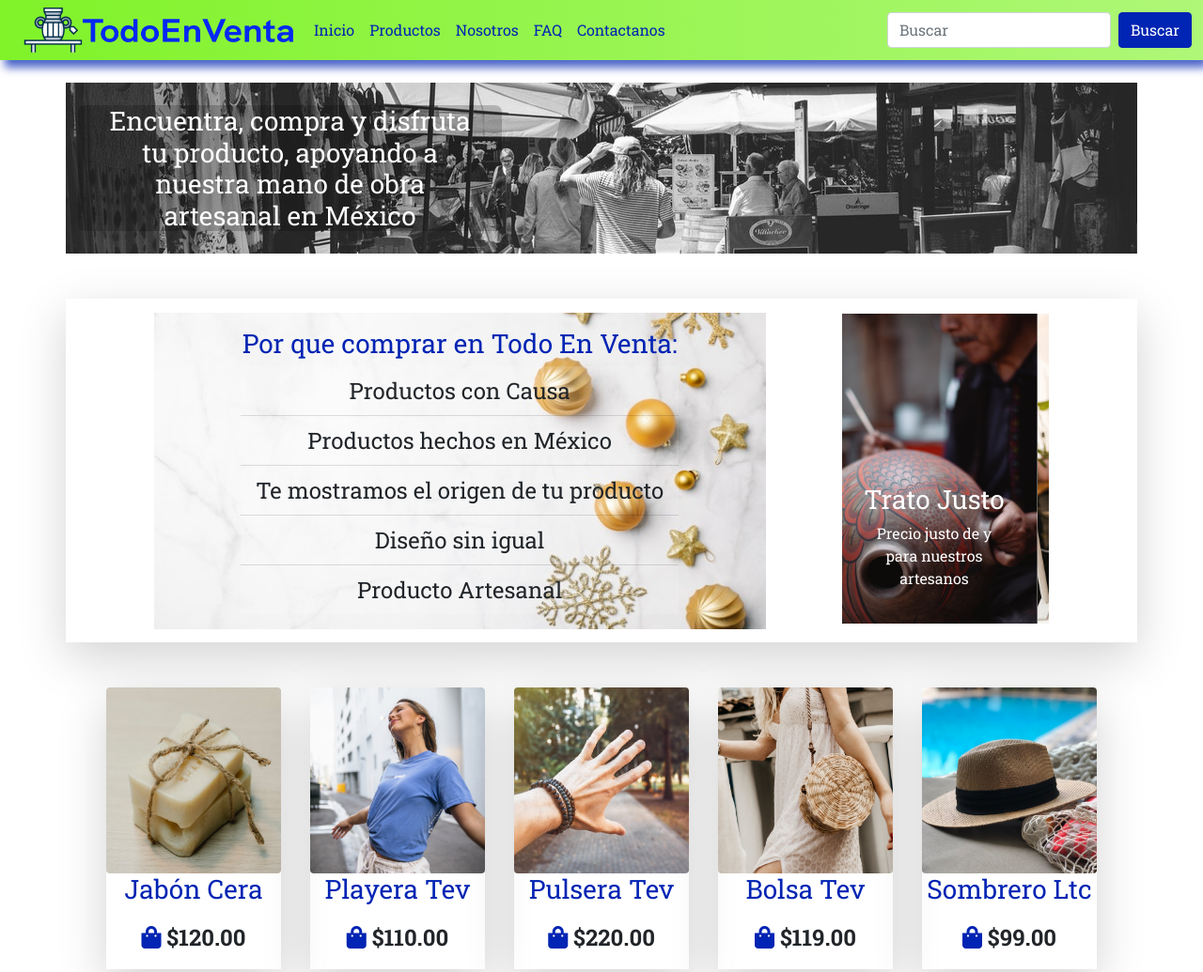
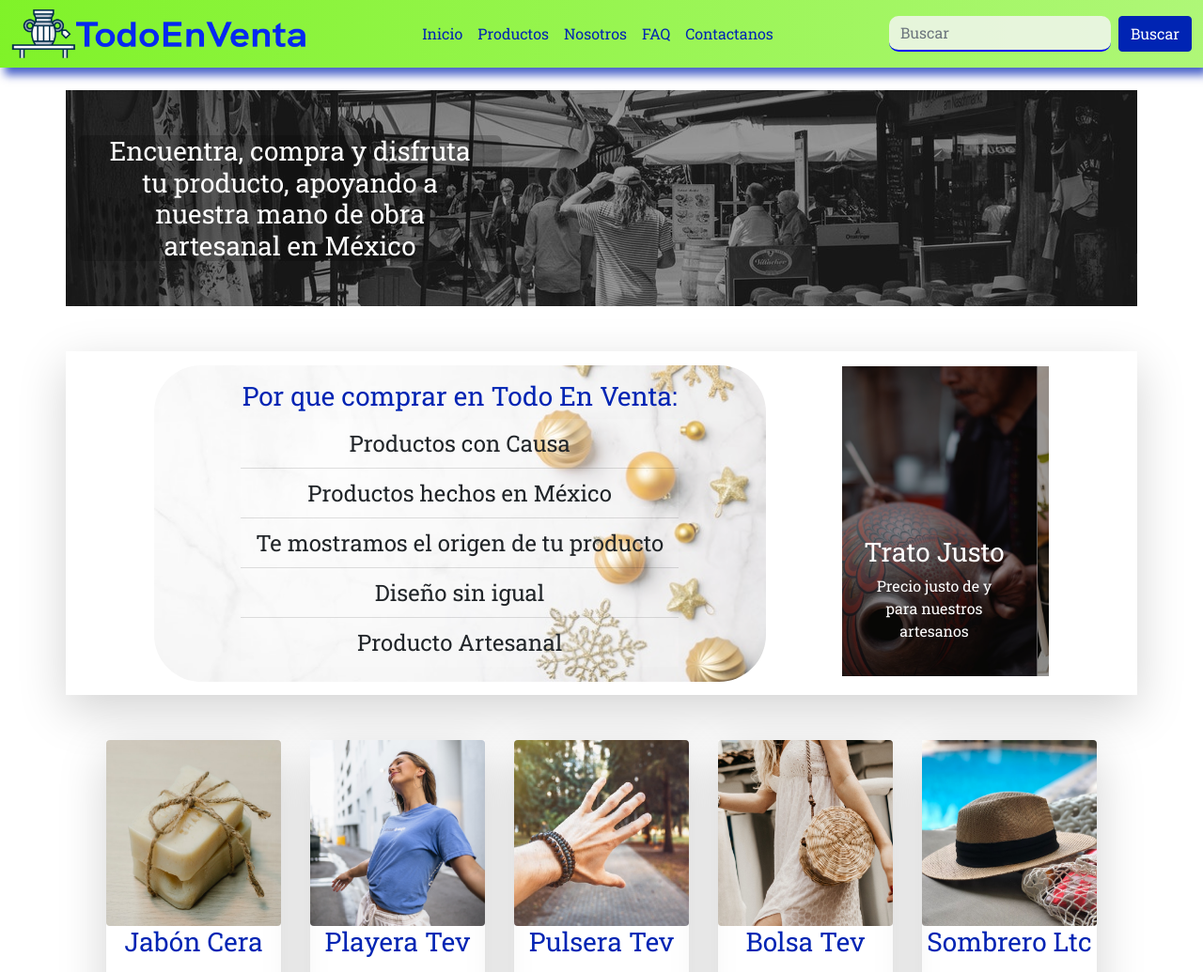
Before and after one commit to FranciscoZaragoza10/Zaragoza_todoenventa---Independiente---copia, a website: page index.html in a window 1280 px wide. Shown: the top 1035 px of the page at 94% size. Drawn offline with Linux system fonts and the light colour scheme.

Commit message:
brillo - nav hov

```diff
--- a/index.html
+++ b/index.html
@@ -31,10 +31,9 @@
     <header>
       <nav class="navbar navbar-expand-sm navbar-dark">
         <div class="container-fluid">
-          <div
-            class="p-4 bg-image container-fluid col-sm-3 col-6 logo"
-                       "
-          ></div>
+          <div class="p-3 bg-image container-fluid col-sm-3 col-6 logo">
+            <a class="logo__link" href="index.html"></a>
+          </div>
           <button
             class="navbar-toggler"
             type="button"
@@ -44,7 +43,7 @@
             <span class="navbar-toggler-icon"></span>
           </button>
           <div class="collapse navbar-collapse" id="mynavbar">
-            <ul class="navbar-nav me-auto">
+            <ul class="navbar-nav mx-auto">
               <li class="nav-item">
                 <a class="nav-link text-primary" href="index.html">Inicio</a>
               </li>
@@ -69,7 +68,7 @@
             </ul>
             <form class="d-flex">
               <input
-                class="form-control me-2"
+                class="form-control me-2 buscar"
                 type="text"
                 placeholder="Buscar"
               />
@@ -80,8 +79,7 @@
       </nav>
     </header>
     <main class="d-flex flex-wrap justify-content-center">
-      <section
-        class="bg-image container-lg d-flex flex-wrap mt-4 land">
+      <section class="bg-image container-lg d-flex flex-wrap mt-4 land">
         <div class="row">
           <div class="col-md-8 col-lg-5 col-12">
             <h1
@@ -92,7 +90,7 @@
                 fs-3
                 container-lg
                 text-white
-                my-4
+                my-5
                 bg_text
               "
             >
@@ -125,41 +123,20 @@
             bg-image
             cualidades
           "
-          >
+        >
           <h2 class="fs-3 text-primary text-center">
             Por que comprar en Todo En Venta:
           </h2>
           <ul class="list-group list-group-flush text-center">
-            <li
-              class="list-group-item fs-4 bg-item"
-
-            >
-              Productos con Causa
-            </li>
-            <li
-              class="list-group-item fs-4 bg-item"
-
-            >
+            <li class="list-group-item fs-4 bg-item">Productos con Causa</li>
+            <li class="list-group-item fs-4 bg-item">
               Productos hechos en México
             </li>
-            <li
-              class="list-group-item fs-4 bg-item"
-
-            >
+            <li class="list-group-item fs-4 bg-item">
               Te mostramos el origen de tu producto
             </li>
-            <li
-              class="list-group-item fs-4 bg-item"
-
-            >
-              Diseño sin igual
-            </li>
-            <li
-              class="list-group-item fs-4 bg-item"
-
-            >
-              Producto Artesanal
-            </li>
+            <li class="list-group-item fs-4 bg-item">Diseño sin igual</li>
+            <li class="list-group-item fs-4 bg-item">Producto Artesanal</li>
           </ul>
         </div>
         <!-- Carousel -->
@@ -169,7 +146,6 @@
           style="width: 220px"
           data-bs-ride="carousel"
         >
-
           <!-- The slideshow/carousel -->
           <div class="carousel-inner">
             <div class="carousel-item active img-carrousel">
@@ -177,7 +153,6 @@
                 src="imgs/cualidades.jpg"
                 alt="Los Angeles"
                 class="d-block w-100"
-
               />
               <div class="carousel-caption">
                 <h3>Trato Justo</h3>
@@ -189,9 +164,8 @@
                 src="imgs/index_cualidades_2.jpg"
                 alt="Chicago"
                 class="d-block w-100"
-
               />
-              <div class="carousel-caption img-carrousel">
+              <div class="carousel-caption">
                 <h3>Diseño</h3>
                 <p>Encuentra inovación y tendencia</p>
               </div>
@@ -201,9 +175,8 @@
                 src="imgs/index_cualidades_3.jpg"
                 alt="New York"
                 class="d-block w-100"
-
               />
-              <div class="carousel-caption img-carrousel">
+              <div class="carousel-caption">
                 <h3>Calidad</h3>
                 <p>
                   Generamos confianza al validar los materiales de nuestros
@@ -212,7 +185,6 @@
               </div>
             </div>
           </div>
-
         </div>
       </section>
       <section
@@ -234,7 +206,6 @@
             shadow-lg
             justify-content-center
           "
-
         >
           <img
             class="img__tarjeta w-100 rounded"
@@ -256,7 +227,6 @@
             shadow-lg
             justify-content-center
           "
-
         >
           <img
             class="img__tarjeta w-100 rounded"
@@ -277,7 +247,6 @@
             shadow-lg
             justify-content-center
           "
-
         >
           <img
             class="img__tarjeta w-100 rounded"
@@ -298,7 +267,6 @@
             shadow-lg
             justify-content-center
           "
-
         >
           <img
             class="img__tarjeta w-100 rounded"
@@ -319,7 +287,6 @@
             shadow-lg
             justify-content-center
           "
-
         >
           <img
             class="img__tarjeta w-100 rounded"
@@ -351,9 +318,15 @@
 
         <!-- Right -->
         <div>
-          <a href="https://www.facebook.com/" class="me-4 text-reset"><i class="fab fa-facebook-f fs-2"></i></a>
-          <a href="https://twitter.com/?lang=es" class="me-4 text-reset"><i class="fab fa-twitter fs-2"></i></a>
-          <a href="https://www.instagram.com/" class="me-4 text-reset"><i class="fab fa-instagram fs-2"></i></a>
+          <a href="https://www.facebook.com/" class="me-4 text-reset"
+            ><i class="fab fa-facebook-f fs-2"></i
+          ></a>
+          <a href="https://twitter.com/?lang=es" class="me-4 text-reset"
+            ><i class="fab fa-twitter fs-2"></i
+          ></a>
+          <a href="https://www.instagram.com/" class="me-4 text-reset"
+            ><i class="fab fa-instagram fs-2"></i
+          ></a>
         </div>
         <!-- Right -->
       </section>
--- a/scss/_global.scss
+++ b/scss/_global.scss
@@ -14,6 +14,11 @@
     background-position: center;
     background-repeat: no-repeat;
   }
+  .logo__link {
+    width: 100%;
+    height: 10px;
+    display: inline-block;
+  }
   footer {
     background: $footergradient;
   }
@@ -24,3 +29,12 @@
 .allpage {
   height: 100vh;
 }
+.nav-item:hover {
+  transform: scale(1.2);
+}
+.buscar {
+  background-color: rgba(245, 245, 245, 0.815);
+  border: none;
+  border-radius: 10px;
+  border-bottom: 2px solid blue;
+}
--- a/scss/_index.scss
+++ b/scss/_index.scss
@@ -42,17 +42,51 @@
   height: 300px;
 }
 .land {
+  position: relative;
+}
+h1 {
+  position: relative;
+}
+.land::before {
   background-image: url(../imgs/landing_artes.jpg);
   background-position: center;
+  position: absolute;
+  top: 0%;
+  left: 0%;
+  width: 100%;
+  height: 100%;
+  content: "";
+  filter: brightness(60%);
 }
 .cualidades {
+  position: relative;
+  h2 {
+    position: relative;
+  }
+  ul li:hover {
+    transform: scale(1.2);
+  }
+}
+.cualidades:before {
   background-image: url(../imgs/fondo_cualidades.jpg);
   background-position: center;
   background-size: cover;
+  border-radius: 50px;
+  filter: opacity(70%);
+  position: absolute;
+  top: 0%;
+  left: 0%;
+  width: 100%;
+  height: 100%;
+  content: "";
 }
+
 .bg-item {
   background-color: rgba(255, 255, 255, 0.13);
 }
 .img-carrousel {
   height: 350px;
+  img {
+    filter: brightness(60%);
+  }
 }
```
Also changed, not shown: contactanos.html (+5 -5 lines), faq.html (+5 -3 lines), nosotros.html (+5 -3 lines), productos.html (+4 -5 lines), css/style.css, 1 other file.
